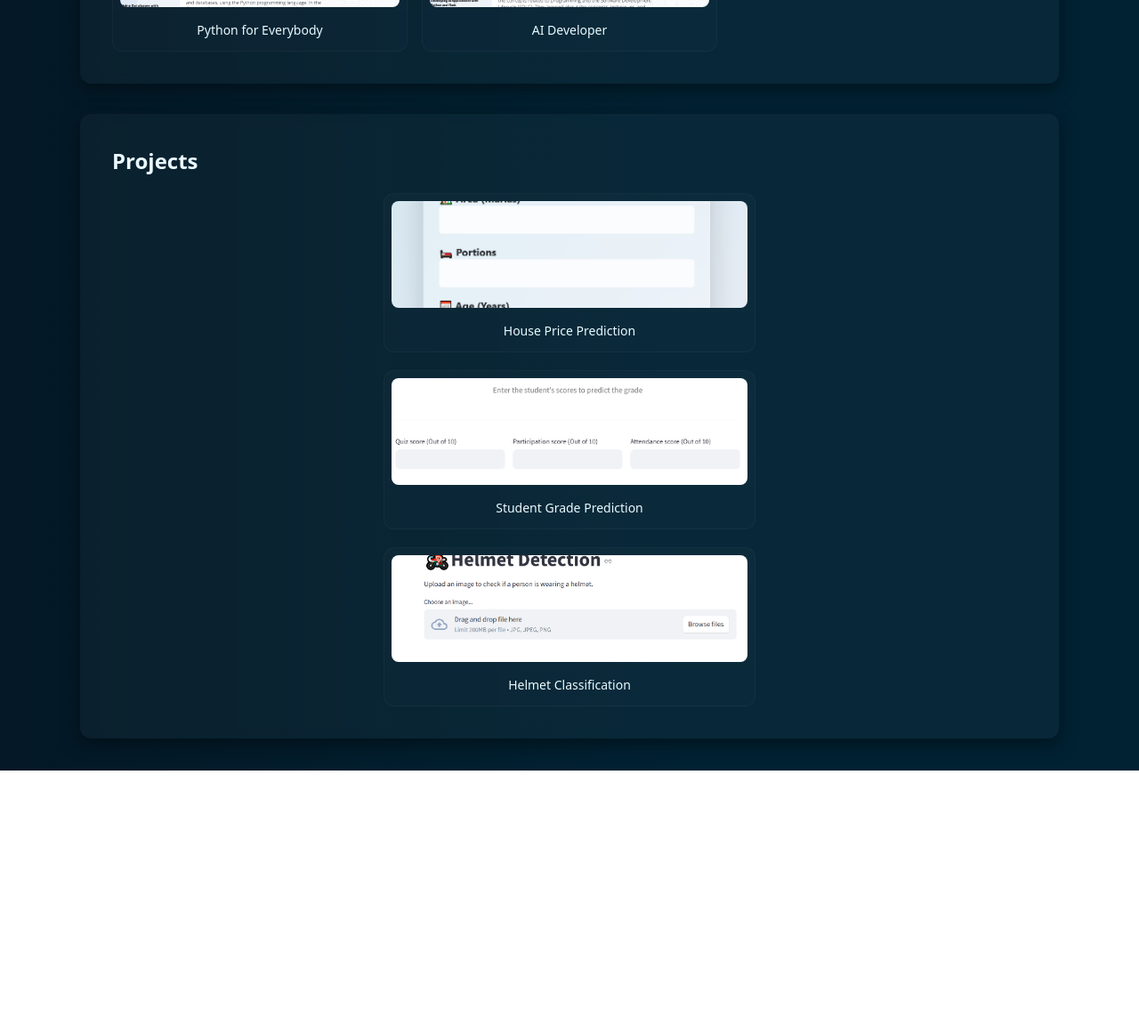
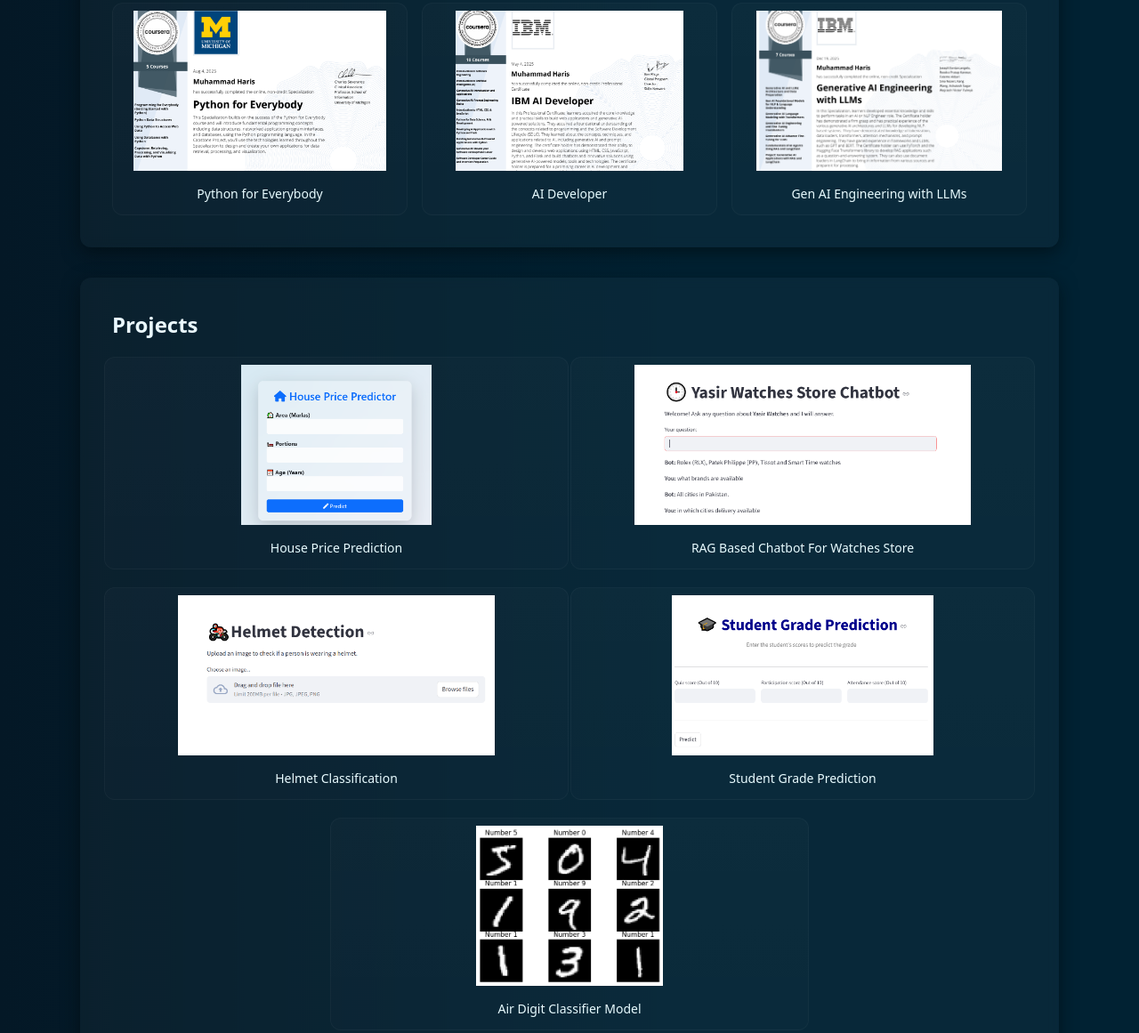
Before and after one commit to haris032400/myportfolio, a plain HTML site: page index.html in a window 1280 px wide. Shown: the part 1620-2781 px from the top of the page at 89% size. Before the commit the page ends 2486 px from the top, so only its background shows below. Drawn offline with Linux system fonts and the light colour scheme.

Commit message:
Update index.html

```diff
--- a/index.html
+++ b/index.html
@@ -189,17 +189,23 @@
       grid-template-columns:repeat(auto-fit,minmax(300px,1fr));
     }
 
-    /* Projects single column desktop (centered cards) */
+    /* Projects layout: 2-2-1 (desktop) */
     #projects .grid-cards{
       display:grid;
-      grid-template-columns:1fr;
+      grid-template-columns:repeat(2, 1fr);
       gap:20px;
-      justify-items:center;
     }
+
     #projects .card{
-      max-width:400px;
+      max-width:520px;
       width:100%;
-    }
+      justify-self:center;
+}
+
+/* Center last project in third row */
+#projects .card:last-child{
+  grid-column:1 / -1;
+}
 
     .card{
       background:var(--card-grad);
@@ -213,8 +219,8 @@
     }
     .card img{
       width:100%;
-      height:120px;
-      object-fit:cover;
+      height:180px;
+      object-fit:contain;
       border-radius:8px;
     }
     .card-title{
@@ -369,7 +375,7 @@
       <h2>About</h2>
       <div class="about">
         <p>
-         I am an AI/ML Engineer specializing in end-to-end machine learning pipelines — from data preprocessing and feature engineering to model development, deployment, and optimization. Skilled in Python, TensorFlow, PyTorch, and scikit-learn, I build scalable, production-ready AI solutions that turn data into actionable insights.
+         I am an AI/ML Engineer specializing in end-to-end machine learning pipelines — from data preprocessing and feature engineering to model development, deployment, and optimization. Skilled in Python, TensorFlow, PyTorch, RAG, LLMs,  and Scikit-learn, I build scalable, production-ready AI solutions that turn data into actionable insights.
         </p>
       </div>
     </section>
@@ -384,6 +390,8 @@
         <div class="skill animate-left">NumPy</div>
         <div class="skill animate-left">Matplotlib</div>
         <div class="skill animate-left">Feature Engineering</div>
+        <div class="skill animate-left">RAG</div>
+        <div class="skill animate-left">LLMs</div>
         <div class="skill animate-left">CNNs</div>
         <div class="skill animate-left">RNNs</div>
         <div class="skill animate-left">Scikit-Learn</div>
@@ -415,6 +423,10 @@
           <img src="cer1.PNG" alt="AI Developer Certificate" />
           <div class="card-title">AI Developer</div>
         </a>
+        <a class="card animate-left" href="https://www.coursera.org/account/accomplishments/specialization/ZDUNX919GRF4" target="_blank">
+          <img src="cer6.PNG" alt="Gen AI Engineering with LLMs" />
+          <div class="card-title">Gen AI Engineering with LLMs</div>
+        </a>
       </div>
     </section>
 
@@ -426,13 +438,21 @@
           <img src="pro1.PNG" alt="House Price Prediction" />
           <div class="card-title">House Price Prediction</div>
         </a>
+        <a class="card animate-left" href="https://github.com/haris032400/RAG_BasedChatbot" target="_blank">
+          <img src="pro4.PNG" alt="RAG Based Chatbot For Watches Store" />
+          <div class="card-title">RAG Based Chatbot For Watches Store</div>
+        </a>
+        <a class="card animate-left" href="https://helmetclassification-aamifzyrxgwb88ohdn9kdg.streamlit.app/" target="_blank">
+          <img src="pro3.PNG" alt="Helmet Classification" />
+          <div class="card-title">Helmet Classification</div>
+        </a>
         <a class="card animate-left" href="https://studentgradepred-8esrkmjdbagjtrxwzcfqc7.streamlit.app" target="_blank">
           <img src="pro2.PNG" alt="Student Grade Prediction" />
           <div class="card-title">Student Grade Prediction</div>
         </a>
-        <a class="card animate-left" href="https://helmetclassification-aamifzyrxgwb88ohdn9kdg.streamlit.app/" target="_blank">
-          <img src="pro3.PNG" alt="Helmet Classification" />
-          <div class="card-title">Helmet Classification</div>
+        <a class="card animate-left" href="https://github.com/haris032400/digitclassifer" target="_blank">
+          <img src="pro5.PNG" alt="Air Digit Classifier Model" />
+          <div class="card-title">Air Digit Classifier Model</div>
         </a>
       </div>
     </section>
```
